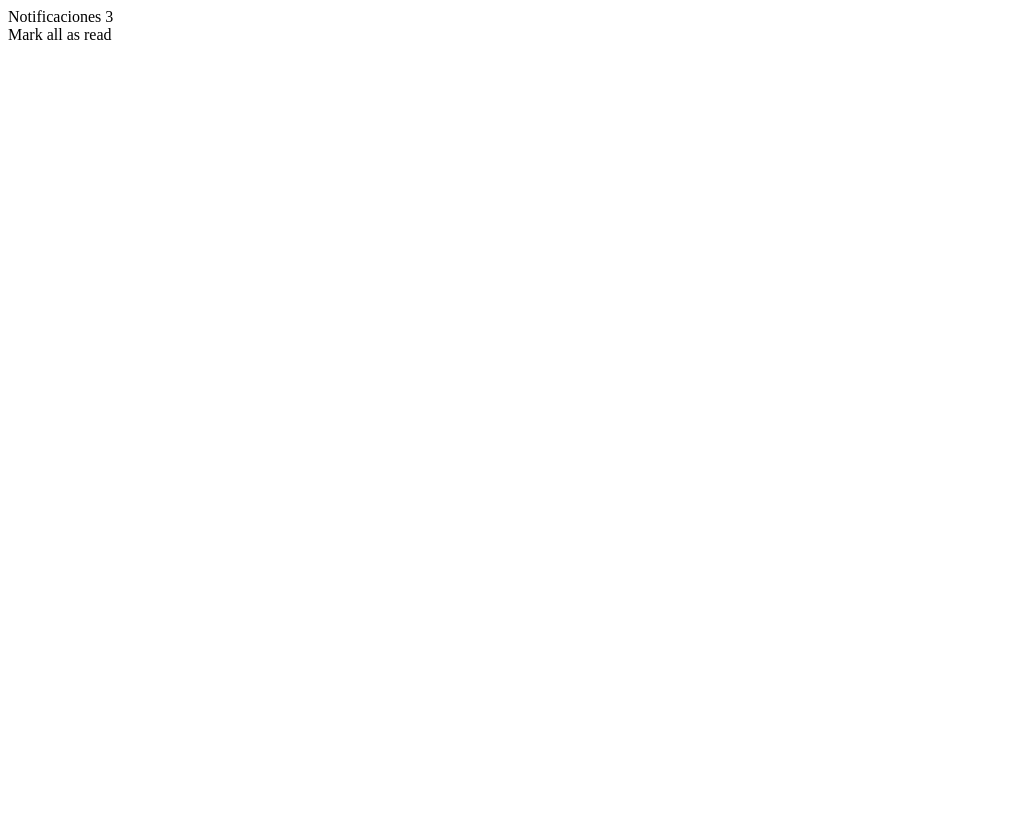
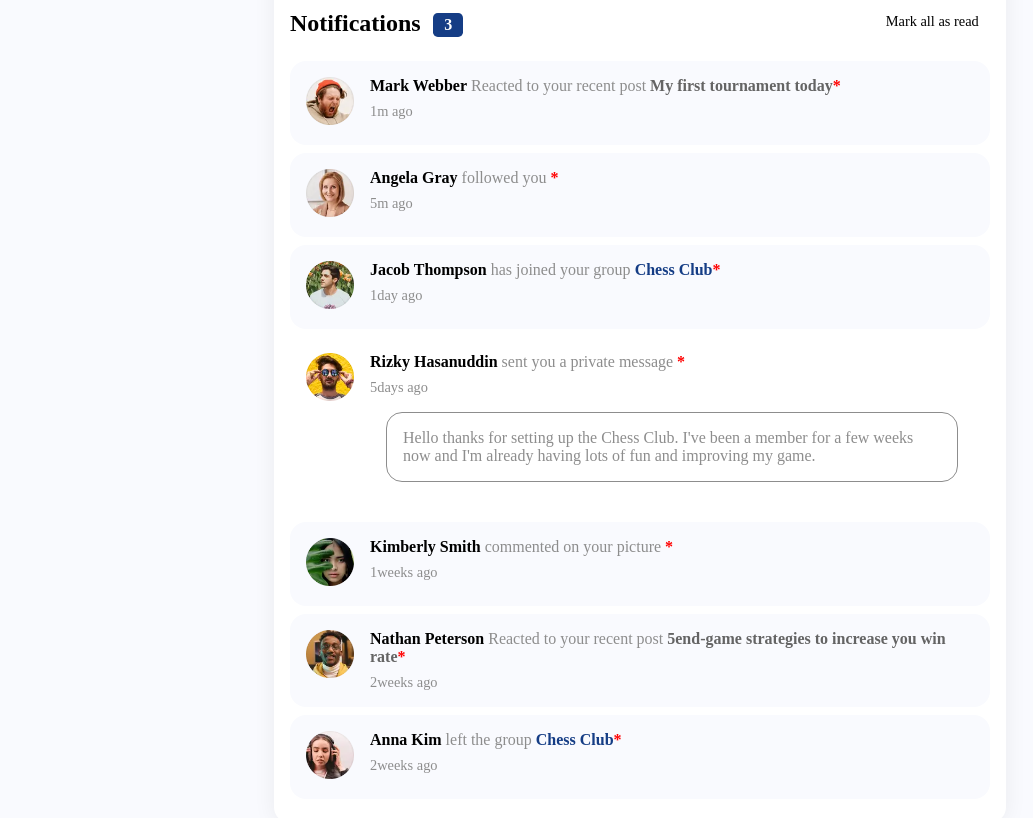
Before and after one commit to dante0412/notificaciones-Frontend-Mentor, a plain HTML site: page index.html in a window 1280 px wide. Shown: the whole page, without its empty margins (0-1033 px from the left). Drawn offline with Linux system fonts and the light colour scheme; a web font is replaced by a local one.

Commit message:
intento 1

```diff
--- a/index.html
+++ b/index.html
@@ -9,18 +9,13 @@
     <link rel="icon" type="image/png" sizes="32x32" href="./images/favicon-32x32.png">
 </head>
 <body>
-    <section>
+    <section class="notify-app">
         <div class="head">
-            <div class="head-title">
-                Notificaciones <span class="number=notifys">3</span>
-            </div>
+          <div class="head-title">Notifications <span class="number-notifys">3</span></div>
+          <div class="head-read">Mark all as read</div>
+        </div>
+      <script src="index.js"></script>
 
-            <div class="head-read">
-                Mark all as read
-            </div>
-        </div>
-    </section>
-
-    <script src="index.js"></script>
+      </section>
 </body>
 </html>
--- a/index.js
+++ b/index.js
@@ -0,0 +1,93 @@
+const badgeNotify = document.getElementById('notify');
+
+const users = [
+    {
+        avatar: 'assets/images/avatar-mark-webber.webp',
+        name: 'Mark Webber',
+        activity: 'Reacted to your recent post',
+        interaction:  'My first tournament today',
+        time: '1m ago'
+    },
+    {
+        avatar: 'assets/images/avatar-angela-gray.webp',
+        name: 'Angela Gray',
+        activity: 'followed you',
+        time: '5m ago'
+    },
+    {
+        avatar: 'assets/images/avatar-jacob-thompson.webp',
+        name: 'Jacob Thompson',
+        activity: 'has joined your group',
+        interaction:  'Chess Club',
+        time: '1day ago'
+    },
+    {
+        avatar: 'assets/images/avatar-rizky-hasanuddin.webp',
+        name: 'Rizky Hasanuddin',
+        activity: 'sent you a private message',
+        privateMessage:  'Hello thanks for setting up the Chess Club. I\'ve been a member for a few weeks now and I\'m already having lots of fun and improving my game.',
+        time: '5days ago'
+    },
+    {
+        avatar: 'assets/images/avatar-kimberly-smith.webp',
+        name: 'Kimberly Smith',
+        activity: 'commented on your picture',
+        time: '1weeks ago'
+    },
+    {
+        avatar: 'assets/images/avatar-nathan-peterson.webp',
+        name: 'Nathan Peterson',
+        activity: 'Reacted to your recent post',
+        interaction:  '5end-game strategies to increase you win rate',
+        time: '2weeks ago'
+    },
+    {
+        avatar: 'assets/images/avatar-anna-kim.webp',
+        name: 'Anna Kim',
+        activity: 'left the group',
+        interaction:  'Chess Club',
+        time: '2weeks ago'
+    },
+]
+
+users.forEach(function(item, index){
+    let classBadge = 'notify-badge'
+    let newDiv = 'oi bb'
+
+
+    if(item.interaction === 'Chess Club') {
+        index = 'chess'
+    }
+
+    if(item?.privateMessage) {
+        newDiv = document.createElement('p')
+        newDiv.classList.add('private-msg')
+        newDiv = newDiv.innerHTML = `${item.privateMessage}`
+        classBadge = 'message-badge'
+
+    } else {
+        newDiv = ''
+    }
+    console.log(newDiv)
+
+
+    item = document.write(`
+    <div>
+      <div class="${classBadge}" id="notify">
+        <div class="avatar">
+          <img src="${item.avatar}" alt="">
+        </div>
+        <div class="notify-message">
+          <div class="action">
+            <p><strong class="name">${item.name}</strong> ${item.activity} <strong class="${index}"> ${ item?.interaction ?? ''}<span  class="asterisk
+              ">*</span></strong></p>
+          </div>
+          <div class="time"><p>${item.time}</p></div>
+          <div class="private-msg"><p>${newDiv}</p></div>
+        </div>
+        <div>
+      </div>
+    </div>`);
+
+    return item;
+})
--- a/styles.css
+++ b/styles.css
@@ -0,0 +1,121 @@
+@font-face {
+    font-family: 'Plus Jakarta Sans Extrabold';
+    src: url(../fonts/static/PlusJakartaSans-ExtraBold.ttf);
+}
+@font-face {
+    font-family: 'Plus Jakarta Sans normal';
+    src: url(../fonts/PlusJakartaSans-VariableFont_wght.ttf);
+}
+@font-face {
+    font-family: 'Plus Jakarta Sans medium';
+    src: url(../fonts/static/PlusJakartaSans-Medium.ttf);
+}
+
+:root {
+    --font-bold: 'Plus Jakarta Sans Extrabold';
+    --font-normal: 'Plus Jakarta Sans normal';
+    --font-medium: 'Plus Jakarta Sans medium';
+    --font-primary-color: '';
+}
+
+* {
+    padding: 0;
+    margin: 0;
+}
+
+body {
+    font-family: var(--font-bold);
+    box-sizing: border-box;
+    -webkit-box-sizing: border-box;
+    background-color: #F9FAFE;
+    display: flex;
+    align-items: center;
+    justify-content: center;
+    height: 100vh;
+}
+
+.notify-app {
+    width: 700px;
+    background-color: white;
+    padding: 1rem;
+    border-radius: 1em;
+    -webkit-box-shadow: 0px 0px 32px 14px rgba(0,0,0,0.1);
+    box-shadow: 0px 0px 20px 3px rgba(0,0,0,0.05);
+}
+
+.head {
+    padding: 1rem 0;
+    display: flex;
+    justify-content: space-between;
+}
+.head .head-title {
+    font-size: 1.5rem;
+    font-weight: 900;
+}
+.head .number-notifys {
+    font-size: 1rem;
+    padding: .2rem .7rem;
+    margin-left: 0.4em;
+    color: white;
+    border-radius: .3rem;
+    background-color: #153D85;
+}
+.head .head-read {
+    display: flex;
+    font-size: .9rem;
+    font-weight: thin;
+    padding: .2rem .7rem;
+    font-family: var(--font-normal);
+}
+.notify-badge .avatar img,
+.message-badge  .avatar img {
+    width: 3rem;
+    font-family: var(--font-normal);
+    margin-right: 1rem;
+}
+.notify-badge .notify-message .action p,
+.message-badge .notify-message .action p  {
+    margin-bottom: .5rem;
+    color: #8d8d8d;
+}
+.notify-badge .notify-message .action p strong,
+.message-badge .notify-message .action p strong {
+    color: #646464;
+    font-family: var(--font-bold);
+}
+.notify-badge .notify-message .action p strong.name,
+.message-badge .notify-message .action p strong.name {
+    color: black;
+    font-family: var(--font-bold);
+}
+.notify-badge .notify-message .action p .asterisk,
+.message-badge .notify-message .action p .asterisk{
+    color: red;
+    font-family: var(--font-bold);
+}
+.notify-badge .notify-message .time p,
+.message-badge .notify-message .time p{
+    color: #8d8d8d;
+    font-size: .9rem;
+}
+.notify-badge, .message-badge {
+    margin: .5rem 0;
+    padding: 1rem 1rem;
+    display: flex;
+    font-family: var(--font-medium);
+    background-color: #F9FAFE;
+    border-radius: 1rem;
+}
+.notify-badge .notify-message .action p strong.chess{
+    color: #153D85;
+}
+.message-badge {
+    background-color: white;
+}
+.message-badge .private-msg{
+    margin: 1rem;
+    padding: 1rem;
+    border: 1px solid #8d8d8d;
+    color: #8d8d8d;
+    border-radius: 1rem;
+}
```
